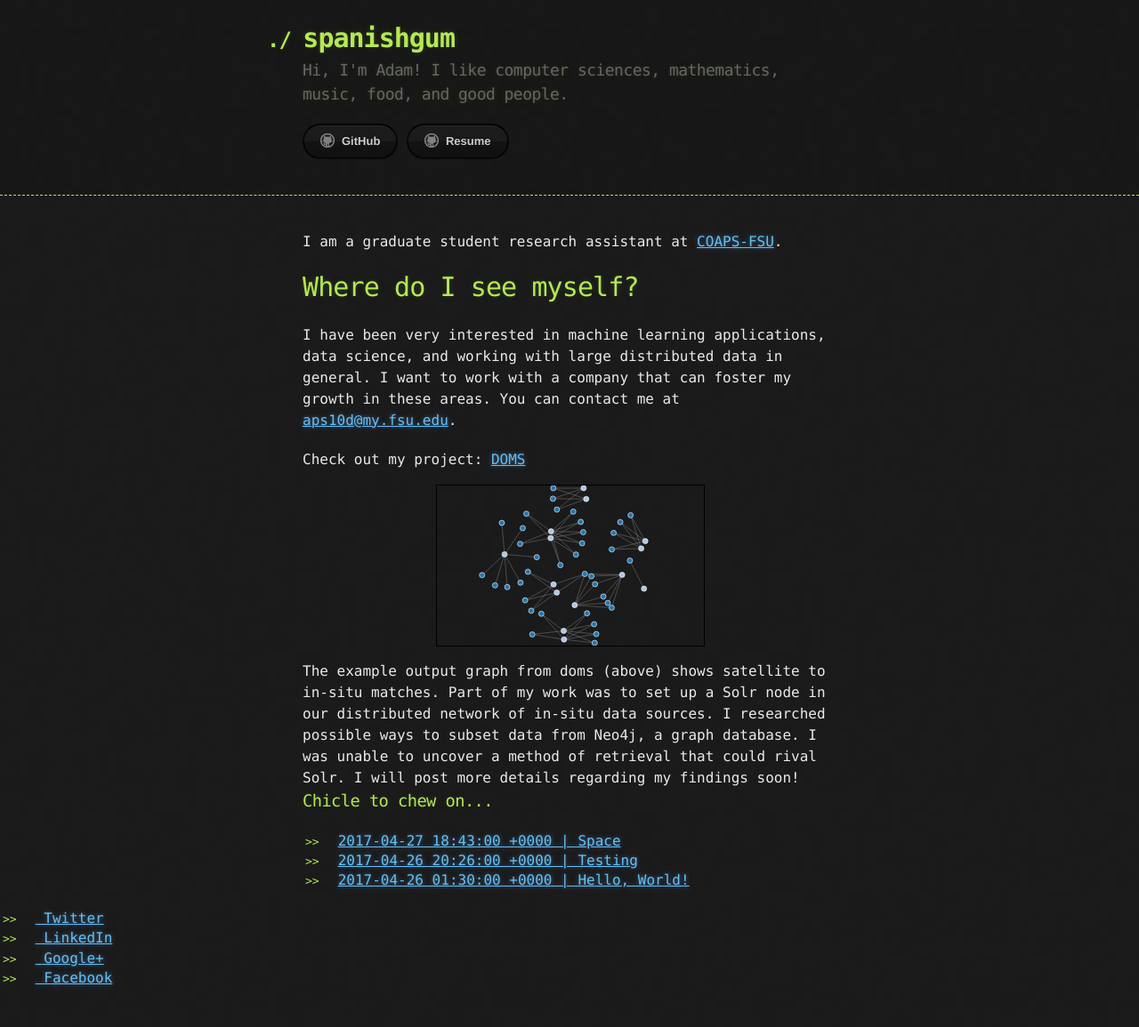
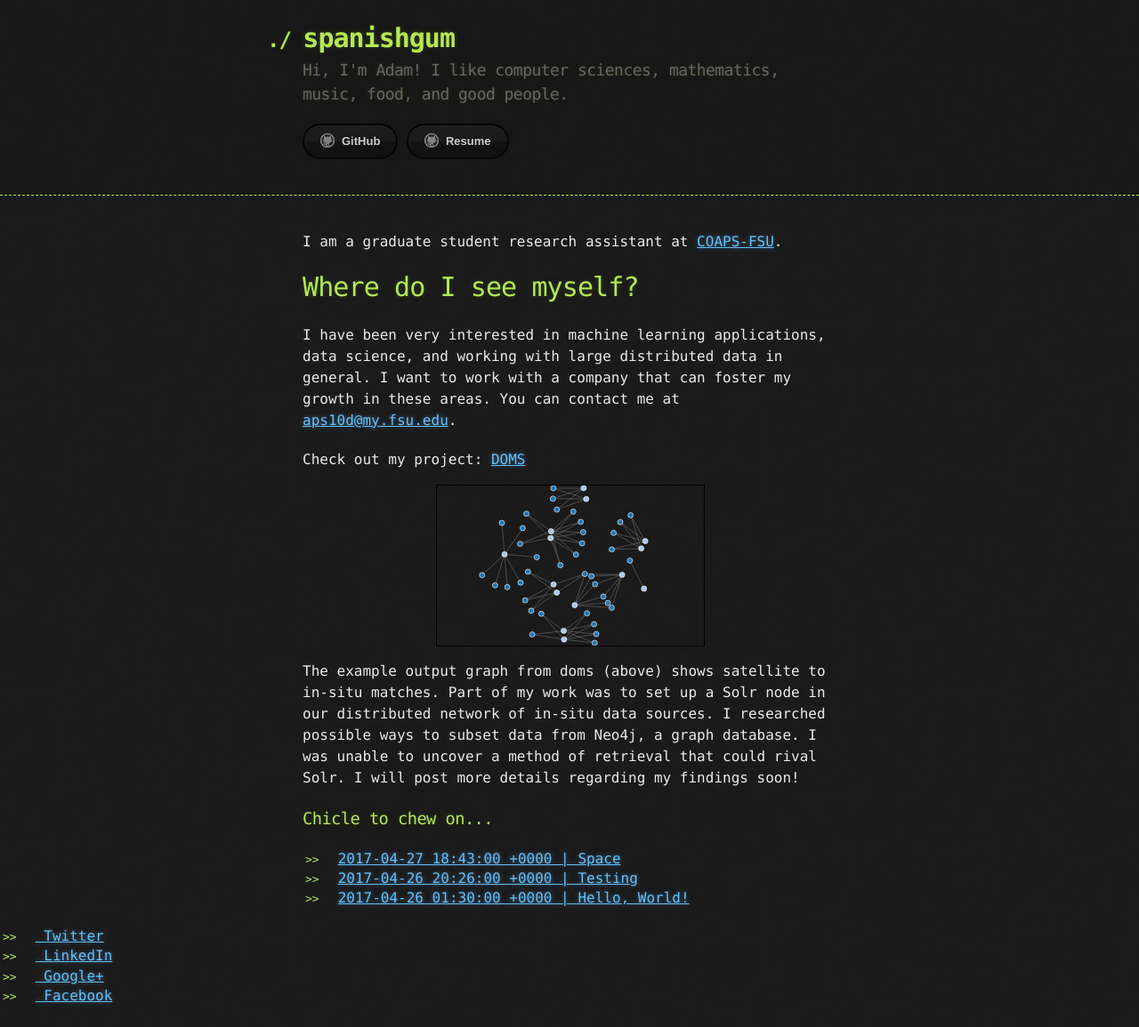
Before and after one commit to spanishgum/spanishgum.github.io, a Jekyll site: the page built from index.md, in a window 1280 px wide. Shown: the whole page at 89% size. Built offline with Jekyll 4.4.1, drawn with Linux system fonts in a browser that asks for light colours.

Commit message:
Added a adjacent selector to put spacing between containers. This should move the 'chicle to chew on' a little further down on my home page

```diff
--- a/_sass/jekyll-theme-hacker.scss
+++ b/_sass/jekyll-theme-hacker.scss
@@ -23,8 +23,8 @@ body {
  height: 50%;
 }
 
-div + div {
-  margin-top: 10px;
+.container + .container {
+  margin-top: 20px;
 }
 
 section {
```
